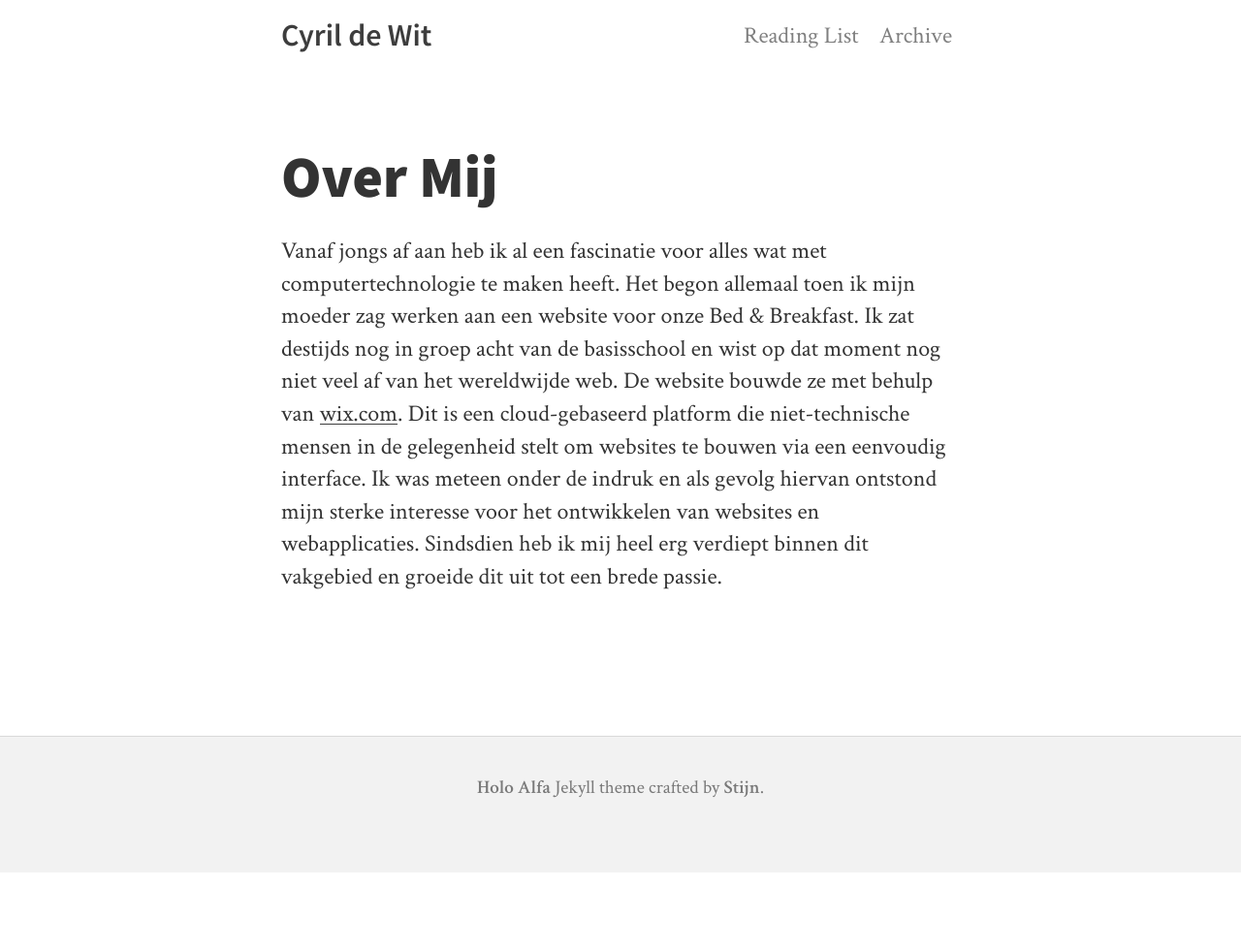
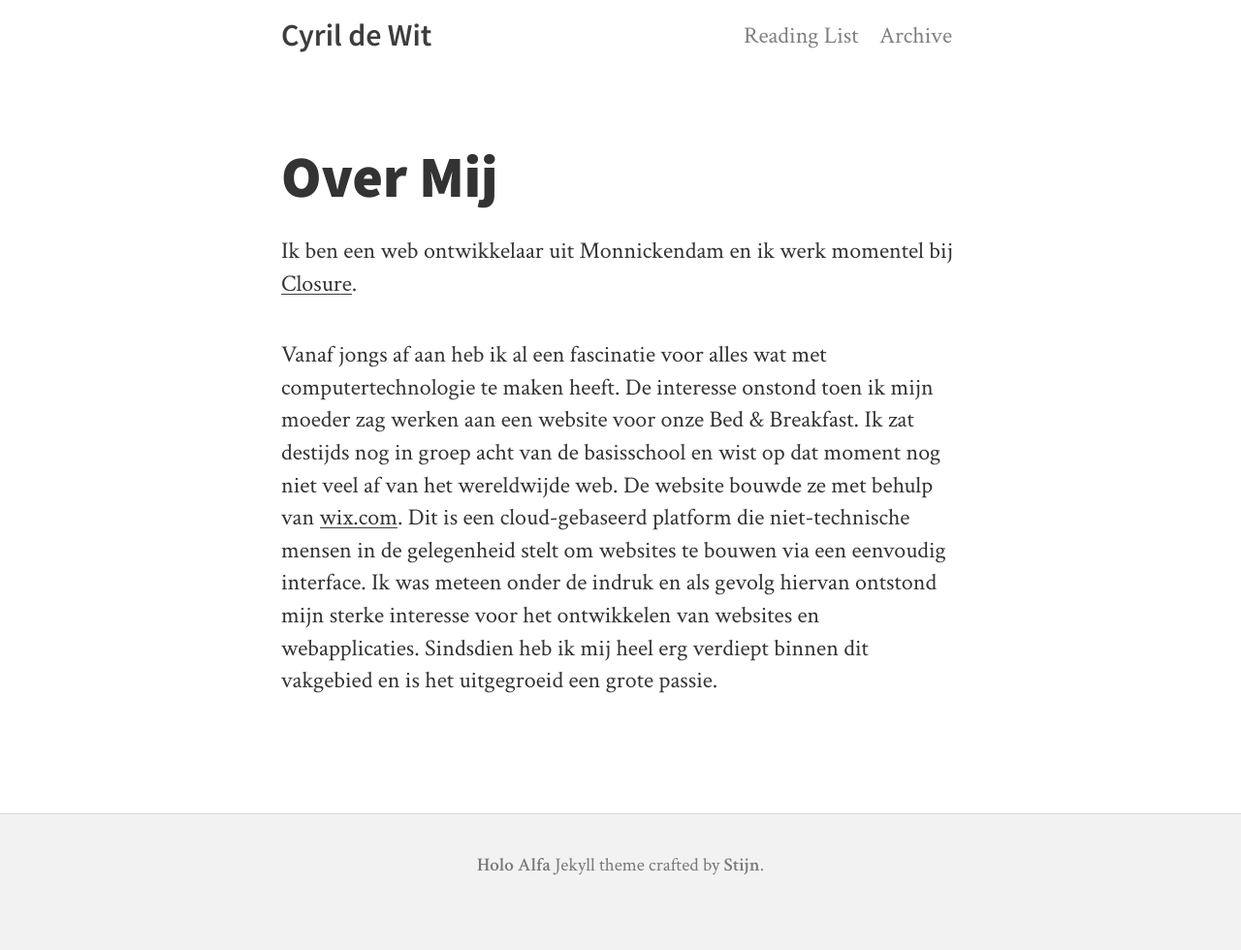
Before and after one commit to cyrildewit/cyrildewit.github.io, a Jekyll site: the page built from over-mij.md, in a window 1280 px wide. Shown: the whole page at 97% size. Built offline with Jekyll 4.4.1, drawn with Linux system fonts in a browser that asks for light colours; nearby versions of some CDN libraries; comment, search, counter and statistics services are not loaded; before the commit the page ends 900 px from its top, so only the background shows below that.

Commit message:
feat: over mij

```diff
--- a/over-mij.md
+++ b/over-mij.md
@@ -3,4 +3,6 @@ layout: page
 title: Over Mij
 ---
 
-Vanaf jongs af aan heb ik al een fascinatie voor alles wat met computertechnologie te maken heeft. Het begon allemaal toen ik mijn moeder zag werken aan een website voor onze Bed & Breakfast. Ik zat destijds nog in groep acht van de basisschool en wist op dat moment nog niet veel af van het wereldwijde web. De website bouwde ze met behulp van [wix.com](https://www.wix.com/). Dit is een cloud-gebaseerd platform die niet-technische mensen in de gelegenheid stelt om websites te bouwen via een eenvoudig interface. Ik was meteen onder de indruk en als gevolg hiervan ontstond mijn sterke interesse voor het ontwikkelen van websites en webapplicaties. Sindsdien heb ik mij heel erg verdiept binnen dit vakgebied en groeide dit uit tot een brede passie.
+Ik ben een web ontwikkelaar uit Monnickendam en ik werk momentel bij [Closure](http://closure.nl/).
+
+Vanaf jongs af aan heb ik al een fascinatie voor alles wat met computertechnologie te maken heeft. De interesse onstond toen ik mijn moeder zag werken aan een website voor onze Bed & Breakfast. Ik zat destijds nog in groep acht van de basisschool en wist op dat moment nog niet veel af van het wereldwijde web. De website bouwde ze met behulp van [wix.com](https://www.wix.com/). Dit is een cloud-gebaseerd platform die niet-technische mensen in de gelegenheid stelt om websites te bouwen via een eenvoudig interface. Ik was meteen onder de indruk en als gevolg hiervan ontstond mijn sterke interesse voor het ontwikkelen van websites en webapplicaties. Sindsdien heb ik mij heel erg verdiept binnen dit vakgebied en is het uitgegroeid een grote passie.
```
